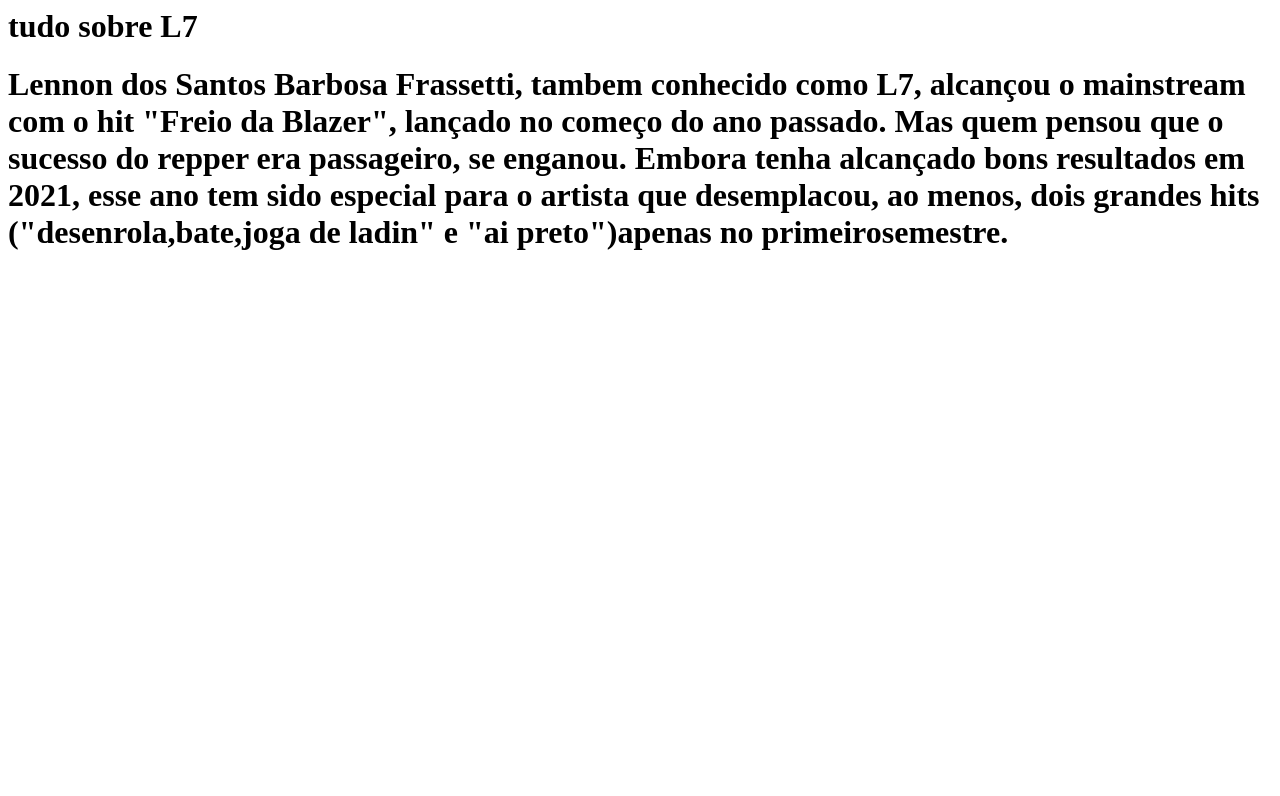
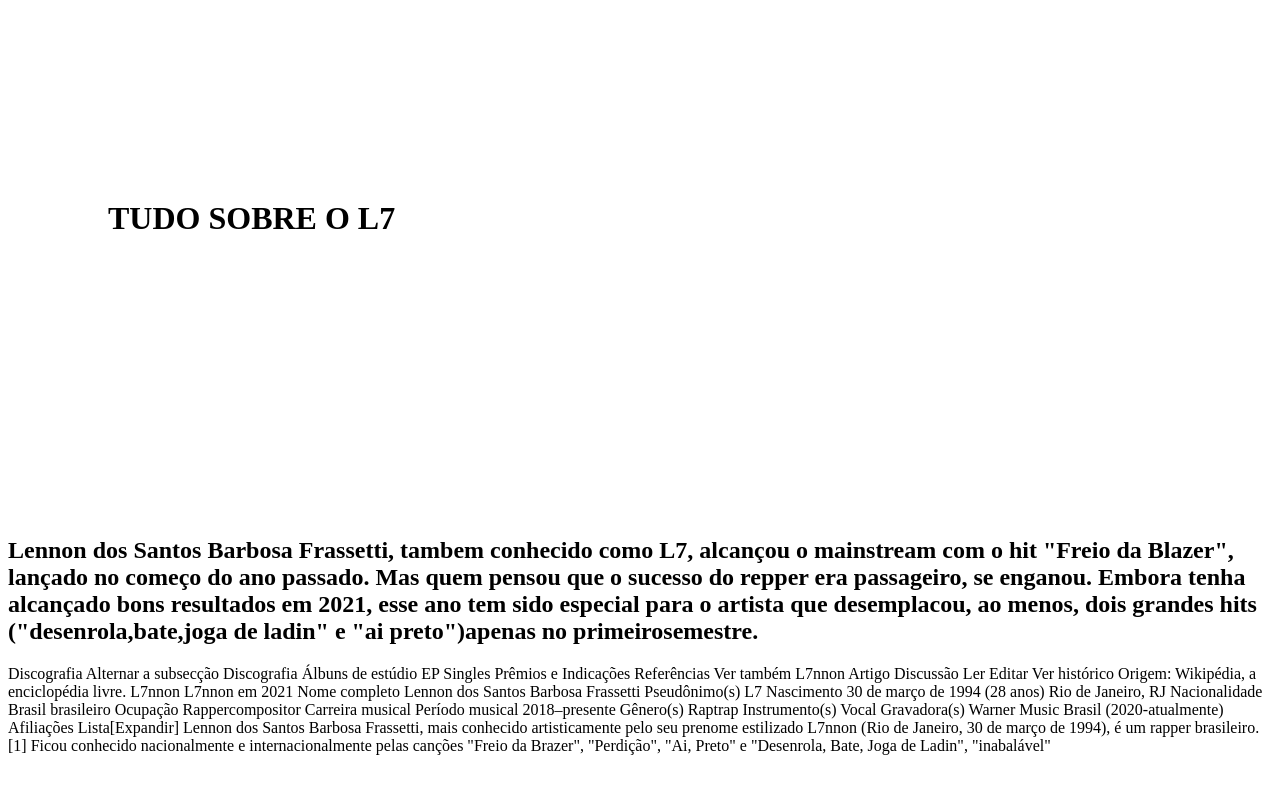
Before and after one commit to maliazinha/paginaDaInternet, a plain HTML site: page index.html in a window 1280 px wide. Drawn offline with Linux system fonts and the light colour scheme; a script that the page names is missing.

Commit message:
Add files via upload

```diff
--- a/index.html
+++ b/index.html
@@ -6,11 +6,51 @@
 </title>
 </head>
 <body>
-<h1>tudo sobre L7<h1>
-Lennon dos Santos Barbosa Frassetti, tambem conhecido como L7, alcançou o mainstream com o hit
-"Freio da Blazer", lançado no começo do ano passado. Mas quem pensou que o sucesso do repper
-era passageiro, se enganou. Embora tenha alcançado bons resultados em 2021, esse ano tem sido especial para o artista
-que desemplacou, ao menos, dois grandes hits ("desenrola,bate,joga de ladin" e "ai preto")apenas no primeirosemestre.
 
+<h1>TUDO SOBRE O L7 <h1>
+
+
+  <h2>Lennon dos Santos Barbosa Frassetti, tambem conhecido como L7, alcançou o mainstream com o hit
+  "Freio da Blazer", lançado no começo do ano passado. Mas quem pensou que o sucesso do repper
+  era passageiro, se enganou. Embora tenha alcançado bons resultados em 2021, esse ano tem sido especial para o artista
+  que desemplacou, ao menos, dois grandes hits ("desenrola,bate,joga de ladin" e "ai preto")apenas no primeirosemestre.
+</h2>
+</h3>
+
+Discografia
+Alternar a subsecção Discografia
+Álbuns de estúdio
+EP
+Singles
+Prêmios e Indicações
+Referências
+Ver também
+L7nnon
+
+Artigo
+Discussão
+Ler
+Editar
+Ver histórico
+Origem: Wikipédia, a enciclopédia livre.
+L7nnon
+
+L7nnon em 2021
+Nome completo	Lennon dos Santos Barbosa Frassetti
+Pseudônimo(s)	L7
+Nascimento	30 de março de 1994 (28 anos)
+Rio de Janeiro, RJ
+Nacionalidade	Brasil brasileiro
+Ocupação
+Rappercompositor
+Carreira musical
+Período musical	2018–presente
+Gênero(s)
+Raptrap
+Instrumento(s)	Vocal
+Gravadora(s)	Warner Music Brasil (2020-atualmente)
+Afiliações
+Lista[Expandir]
+Lennon dos Santos Barbosa Frassetti, mais conhecido artisticamente pelo seu prenome estilizado L7nnon (Rio de Janeiro, 30 de março de 1994), é um rapper brasileiro.[1] Ficou conhecido nacionalmente e internacionalmente pelas canções "Freio da Brazer", "Perdição", "Ai, Preto" e "Desenrola, Bate, Joga de Ladin", "inabalável"
 </body>
 </html>
--- a/style.css
+++ b/style.css
@@ -1,7 +1,8 @@
-body{
-background-color:inherit;grey31
+head{
+background-color:pink;
 }
 h1{
-margin 150px
-padding-top:100px;
+  margin: 100px;
+  margin-left: 100px;
+  padding-top:100px;
 }
```
